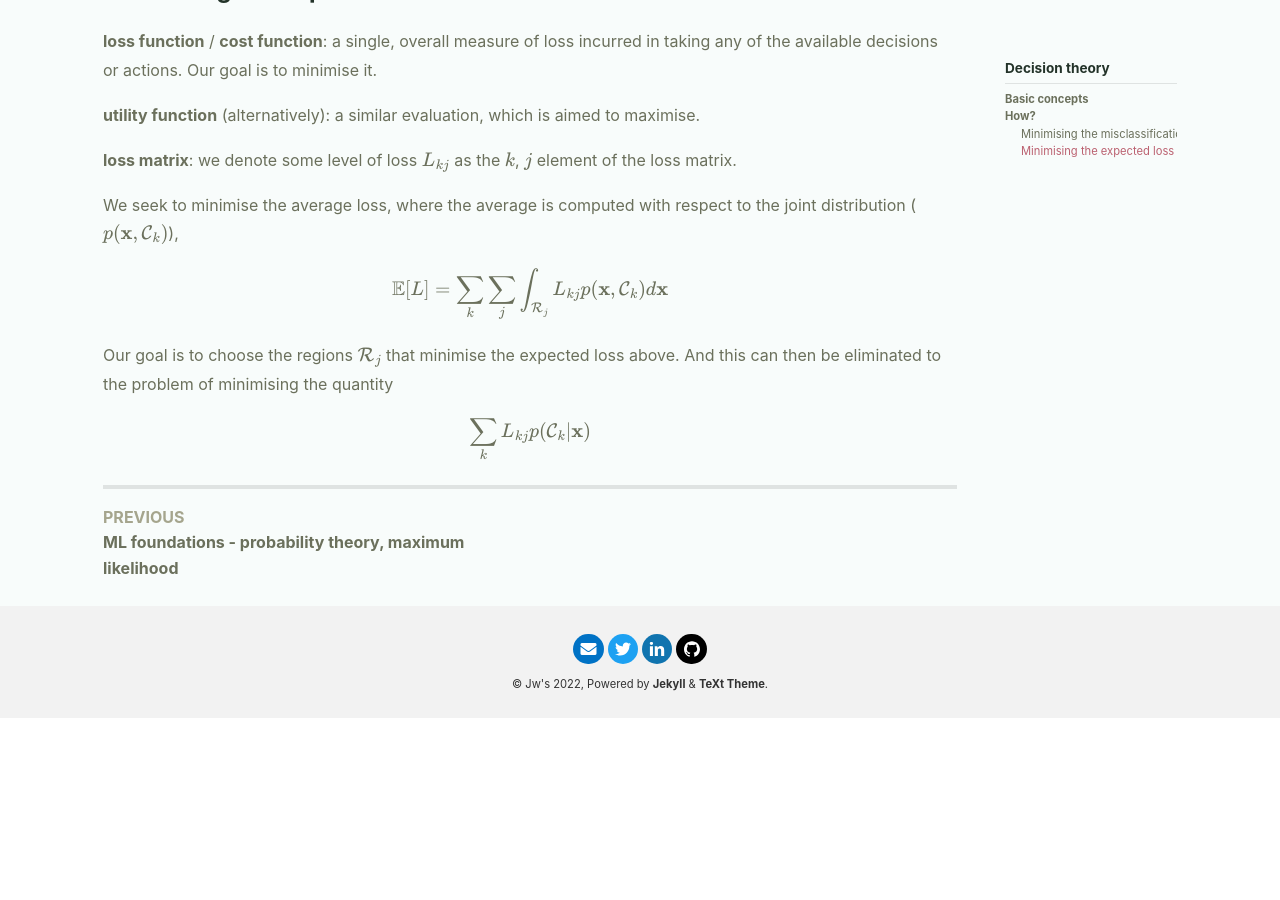
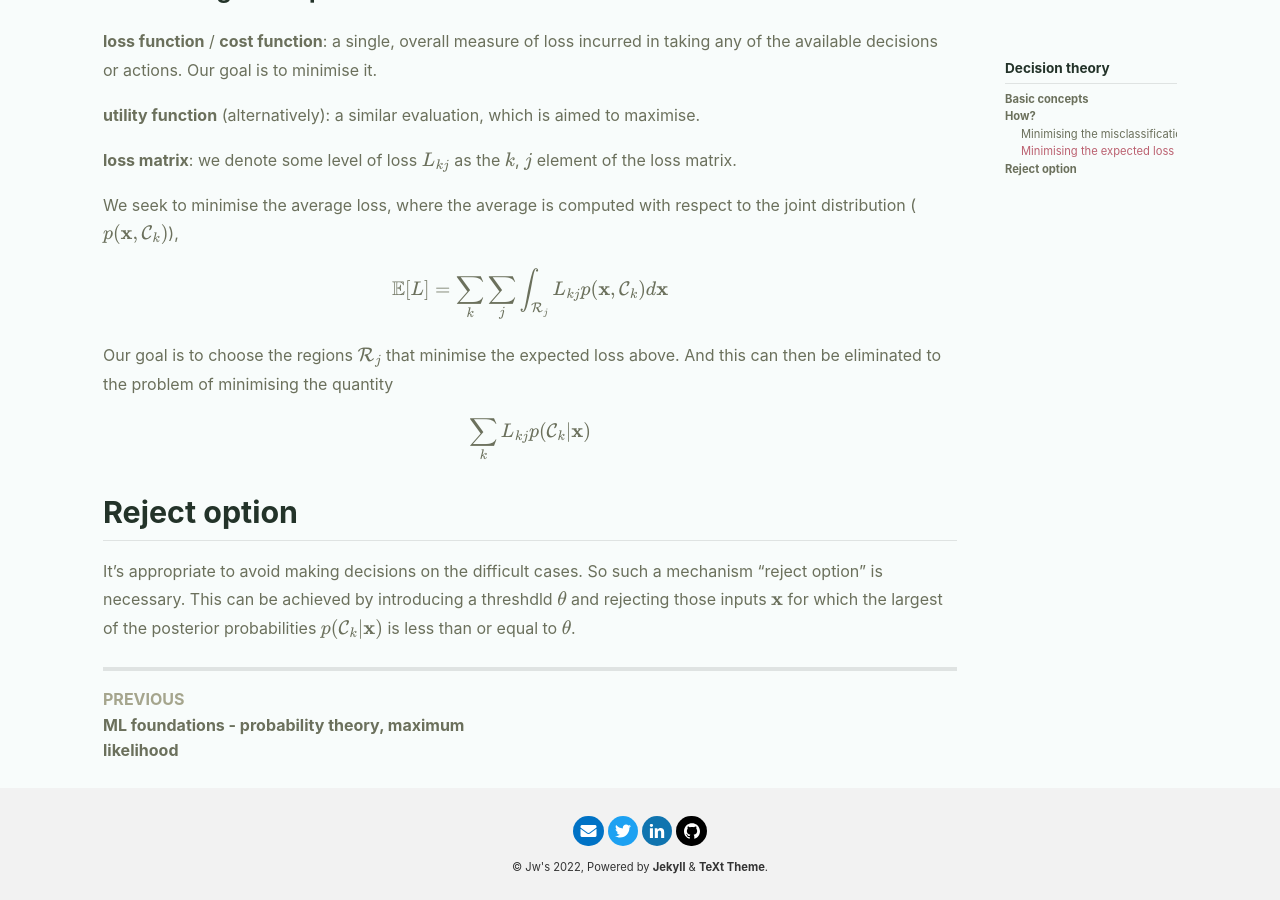
Before and after one commit to jwhhh/jwhhh.github.io, a Jekyll site: the page built from _posts/2022-05-22-bishop-3.md, in a window 1280 px wide and 900 px high, scrolled down 1209 px. Built offline with Jekyll 4.4.1, drawn with Linux system fonts in a browser that asks for light colours; nearby versions of some CDN libraries; formulas are drawn with MathJax 3; before the commit the page ends 1927 px from its top, so only the background shows below that.

Commit message:
decision theory checkpoint

```diff
--- a/_posts/2022-05-22-bishop-3.md
+++ b/_posts/2022-05-22-bishop-3.md
@@ -61,3 +61,11 @@ quantity
 $$
 \sum_k L_{kj} p(\mathcal{C}_k|\mathbf{x})
 $$
+
+## Reject option
+
+It's appropriate to avoid making decisions on the difficult cases. So such
+a mechanism "reject option" is necessary. This can be achieved by
+introducing a threshdld $\theta$ and rejecting those inputs $\mathbf{x}$ for
+which the largest of the posterior probabilities
+$p(\mathcal{C}_k|\mathbf{x})$ is less than or equal to $\theta$.
```
